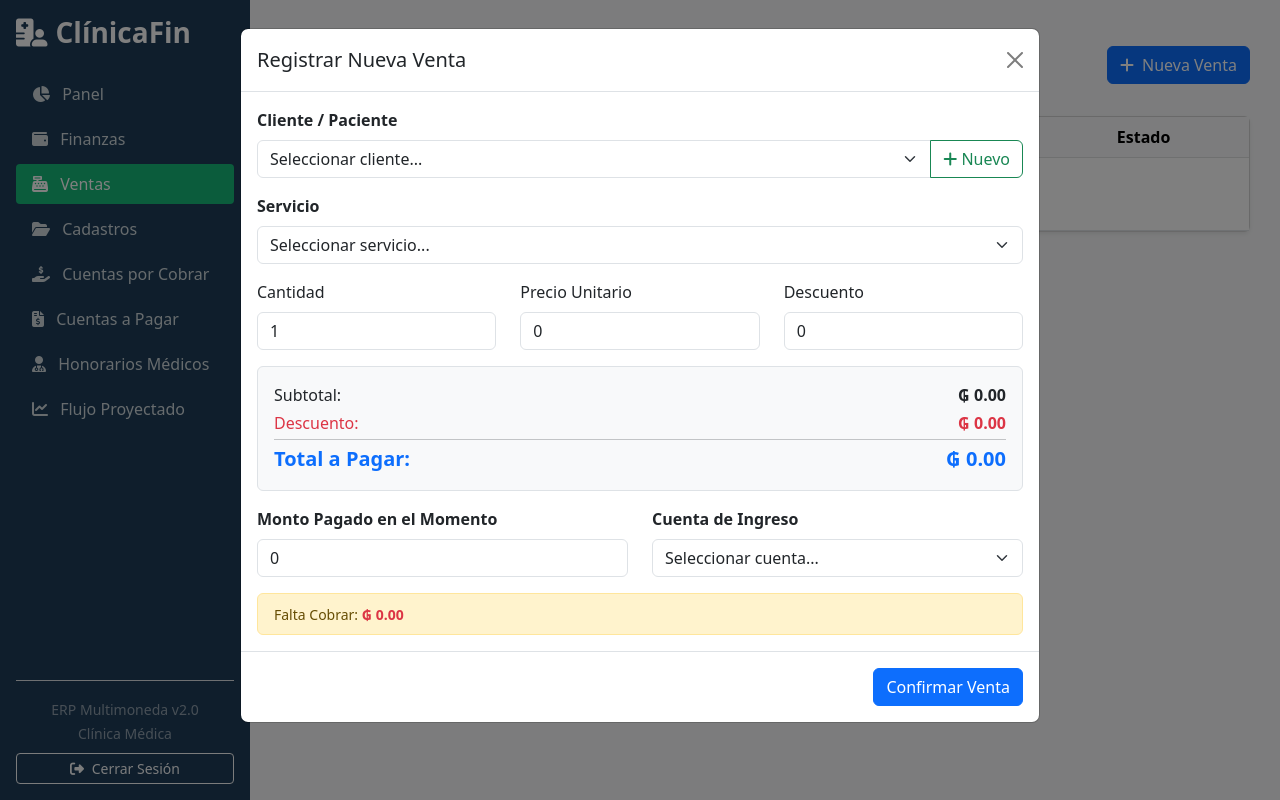
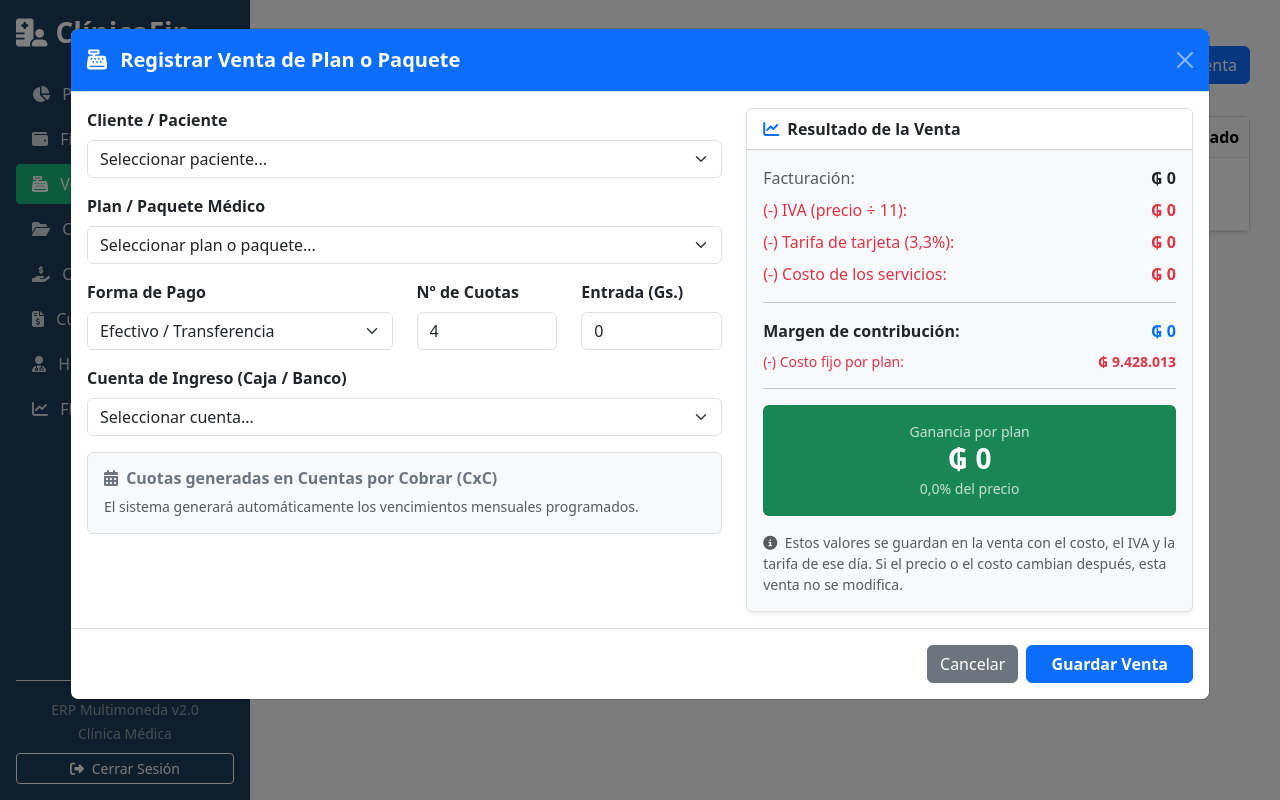
Before and after one commit to patriciafranco-web/finanzas1, a Flask app: page /ventas in a window 1280 px wide, after a click on "Nueva Venta". Run offline with Flask 3, Linux system fonts and the light colour scheme; a user stored in the database is signed in; data comes from the database, SQL or seed files in the repository; data that the repository does not hold is empty.

Commit message:
Update ventas.html

```diff
--- a/app/templates/ventas.html
+++ b/app/templates/ventas.html
@@ -2,8 +2,8 @@
 {% block content %}
 <div class="d-flex justify-content-between align-items-center mb-3">
     <div>
-        <h2>Módulo de Ventas</h2>
-        <p class="text-muted mb-0">Flujo de venta de servicios, cuentas por cobrar y transacciones</p>
+        <h2>Módulo de Ventas de Planes y Paquetes</h2>
+        <p class="text-muted mb-0">Registro de ventas, formas de pago, cuotas automáticas en CxC y análisis de márgenes</p>
     </div>
     <button class="btn btn-primary" data-bs-toggle="modal" data-bs-target="#modalVenta"><i class="fa-solid fa-plus me-1"></i> Nueva Venta</button>
 </div>
@@ -14,10 +14,12 @@
             <thead class="table-light">
                 <tr>
                     <th>Fecha</th>
-                    <th>Cliente</th>
-                    <th>Total</th>
+                    <th>Cliente / Paciente</th>
+                    <th>Plan / Paquete</th>
+                    <th>Total (IVA Incl.)</th>
                     <th>Pagado</th>
                     <th>Saldo Pendiente</th>
+                    <th>Margen / Ganancia</th>
                     <th>Estado</th>
                 </tr>
             </thead>
@@ -25,16 +27,12 @@
                 {% for v in ventas %}
                 <tr>
                     <td>{{ v.fecha.strftime('%d/%m/%Y') if v.fecha else '-' }}</td>
-                    <td class="fw-bold">
-                        {% if v.cliente %}
-                            {{ v.cliente.nombre }}
-                        {% else %}
-                            Particular / General
-                        {% endif %}
-                    </td>
-                    <td class="fw-bold">₲ {{ "{:,.2f}".format(v.total or 0) }}</td>
-                    <td class="text-success fw-bold">₲ {{ "{:,.2f}".format(v.pagado or 0) }}</td>
-                    <td class="text-danger fw-bold">₲ {{ "{:,.2f}".format(v.saldo or 0) }}</td>
+                    <td class="fw-bold">{{ v.cliente.nombre if v.cliente else 'Particular' }}</td>
+                    <td><span class="badge bg-info text-dark">{{ v.paquete.nombre if v.paquete else 'Venta General' }}</span></td>
+                    <td class="fw-bold">₲ {{ "{:,.0f}".format(v.total or 0).replace(',', '.') }}</td>
+                    <td class="text-success fw-bold">₲ {{ "{:,.0f}".format(v.pagado or 0).replace(',', '.') }}</td>
+                    <td class="text-danger fw-bold">₲ {{ "{:,.0f}".format(v.saldo or 0).replace(',', '.') }}</td>
+                    <td class="text-primary fw-bold">₲ {{ "{:,.0f}".format(v.ganancia_plan or 0).replace(',', '.') }}</td>
                     <td>
                         {% if v.estado == 'Pagada' %}<span class="badge bg-success">Pagada</span>
                         {% elif v.estado == 'Parcial' %}<span class="badge bg-info text-dark">Parcial</span>
@@ -42,99 +40,134 @@
                     </td>
                 </tr>
                 {% else %}
-                <tr><td colspan="6" class="text-center py-4 text-muted">No hay ventas registradas.</td></tr>
+                <tr><td colspan="8" class="text-center py-4 text-muted">No hay ventas registradas.</td></tr>
                 {% endfor %}
             </tbody>
         </table>
     </div>
 </div>
 
-<!-- Modal Nueva Venta -->
+<!-- Modal Nueva Venta (Alineado estrictamente al manual de la clínica) -->
 <div class="modal fade" id="modalVenta" tabindex="-1">
-    <div class="modal-dialog modal-lg">
+    <div class="modal-dialog modal-xl">
         <div class="modal-content">
             <form action="{{ url_for('main.agregar_venta_completa') }}" method="POST">
-                <div class="modal-header">
-                    <h5 class="modal-title">Registrar Nueva Venta</h5>
-                    <button type="button" class="btn-close" data-bs-dismiss="modal"></button>
+                <div class="modal-header bg-primary text-white">
+                    <h5 class="modal-title fw-bold"><i class="fas fa-cash-register me-2"></i> Registrar Venta de Plan o Paquete</h5>
+                    <button type="button" class="btn-close btn-close-white" data-bs-dismiss="modal"></button>
                 </div>
                 <div class="modal-body">
+                    <div class="row">
+                        <!-- Columna Izquierda: Formulario de Venta -->
+                        <div class="col-md-7">
                             <div class="mb-3">
                                 <label class="form-label fw-bold">Cliente / Paciente</label>
-                        <div class="input-group">
-                            <select class="form-select" name="cliente_id" id="clienteSelect">
-                                <option value="">Seleccionar cliente...</option>
+                                <select class="form-select" name="cliente_id" required>
+                                    <option value="">Seleccionar paciente...</option>
                                     {% for cl in clientes %}
-                                <option value="{{ cl.id }}">{{ cl.nombre }}</option>
+                                    <option value="{{ cl.id }}">{{ cl.nombre }} ({{ cl.documento or 'S/C' }})</option>
                                     {% endfor %}
                                 </select>
-                            <button type="button" class="btn btn-outline-success" data-bs-toggle="modal" data-bs-target="#modalNuevoClienteRapido"><i class="fa-solid fa-plus"></i> Nuevo</button>
-                        </div>
                             </div>
 
                             <div class="mb-3">
-                        <label class="form-label fw-bold">Servicio</label>
-                        <select class="form-select" name="servicio_id" id="servicioSelect" required onchange="actualizarPrecioServicio(this)">
-                            <option value="">Seleccionar servicio...</option>
-                            {% for s in servicios %}
-                            <option value="{{ s.id }}" data-precio="{{ s.precio }}">[{{ s.codigo or 'S/C' }}] {{ s.nombre }} - ₲ {{ "{:,.2f}".format(s.precio) }}</option>
+                                <label class="form-label fw-bold">Plan / Paquete Médico</label>
+                                <select class="form-select" name="paquete_id" id="paqueteSelect" required onchange="actualizarDatosPaquete(this)">
+                                    <option value="">Seleccionar plan o paquete...</option>
+                                    {% for p in paquetes %}
+                                    <option value="{{ p.id }}" data-precio="{{ p.precio }}" data-duracion="{{ p.duracion_meses }}">
+                                        {{ p.nombre }} ({{ p.duracion_meses }} meses) - ₲ {{ "{:,.0f}".format(p.precio).replace(',', '.') }}
+                                    </option>
                                     {% endfor %}
                                 </select>
                             </div>
 
                             <div class="row">
-                        <div class="col-md-4 mb-3">
-                            <label class="form-label">Cantidad</label>
-                            <input type="number" class="form-control" name="cantidad" id="inputCantidad" value="1" min="1" oninput="calcularTotalesVenta()">
+                                <div class="col-md-6 mb-3">
+                                    <label class="form-label fw-bold">Forma de Pago</label>
+                                    <select class="form-select" name="forma_pago" required>
+                                        <option value="Efectivo/Transferencia">Efectivo / Transferencia</option>
+                                        <option value="Crédito (local/extranjera)">Crédito (local / extranjera)</option>
+                                        <option value="Débito">Débito</option>
+                                        <option value="PIX">PIX</option>
+                                        <option value="Débito QR">Débito QR</option>
+                                    </select>
                                 </div>
-                        <div class="col-md-4 mb-3">
-                            <label class="form-label">Precio Unitario</label>
-                            <input type="number" step="any" class="form-control" name="precio_unitario" id="inputPrecio" value="0" oninput="calcularTotalesVenta()">
+                                <div class="col-md-3 mb-3">
+                                    <label class="form-label fw-bold">Nº de Cuotas</label>
+                                    <input type="number" class="form-control" name="num_cuotas" id="inputCuotas" value="4" min="1" max="12" required>
                                 </div>
-                        <div class="col-md-4 mb-3">
-                            <label class="form-label">Descuento</label>
-                            <input type="number" step="any" class="form-control" name="descuento" id="inputDescuento" value="0" oninput="calcularTotalesVenta()">
+                                <div class="col-md-3 mb-3">
+                                    <label class="form-label fw-bold">Entrada (Gs.)</label>
+                                    <input type="number" step="any" class="form-control" name="monto_pagado" id="inputEntrada" value="0">
                                 </div>
                             </div>
 
-                    <div class="p-3 bg-light rounded border mb-3">
-                        <div class="d-flex justify-content-between mb-1">
-                            <span>Subtotal:</span>
-                            <strong id="lblSubtotal">₲ 0.00</strong>
-                        </div>
-                        <div class="d-flex justify-content-between mb-1 text-danger">
-                            <span>Descuento:</span>
-                            <strong id="lblDescuento">₲ 0.00</strong>
-                        </div>
-                        <hr class="my-1">
-                        <div class="d-flex justify-content-between fs-5 fw-bold text-primary">
-                            <span>Total a Pagar:</span>
-                            <span id="lblTotal">₲ 0.00</span>
-                        </div>
-                    </div>
-
-                    <div class="row">
-                        <div class="col-md-6 mb-3">
-                            <label class="form-label fw-bold">Monto Pagado en el Momento</label>
-                            <input type="number" step="any" class="form-control" name="monto_pagado" id="inputPagado" value="0" oninput="calcularTotalesVenta()">
-                        </div>
-                        <div class="col-md-6 mb-3">
-                            <label class="form-label fw-bold">Cuenta de Ingreso</label>
-                            <select class="form-select" name="cuenta_id">
+                            <div class="mb-3">
+                                <label class="form-label fw-bold">Cuenta de Ingreso (Caja / Banco)</label>
+                                <select class="form-select" name="cuenta_id" required>
                                     <option value="">Seleccionar cuenta...</option>
                                     {% for c in cuentas %}
                                     <option value="{{ c.id }}">{{ c.nombre }} ({{ c.moneda }})</option>
                                     {% endfor %}
                                 </select>
                             </div>
+
+                            <div class="card bg-light border p-3 mb-3">
+                                <h6 class="fw-bold text-secondary mb-2"><i class="fas fa-calendar-alt me-1"></i> Cuotas generadas en Cuentas por Cobrar (CxC)</h6>
+                                <p class="text-muted small mb-0">El sistema generará automáticamente los vencimientos mensuales programados.</p>
+                            </div>
                         </div>
 
-                    <div class="alert alert-warning py-2 mb-0">
-                        <small>Falta Cobrar: <strong id="lblSaldo" class="text-danger">₲ 0.00</strong></small>
+                        <!-- Columna Derecha: Tarjeta de Resultados y Márgenes -->
+                        <div class="col-md-5">
+                            <div class="card shadow-sm border bg-light h-100">
+                                <div class="card-header bg-white fw-bold text-dark">
+                                    <i class="fas fa-chart-line me-1 text-primary"></i> Resultado de la Venta
+                                </div>
+                                <div class="card-body">
+                                    <div class="d-flex justify-content-between mb-2">
+                                        <span class="text-muted">Facturación:</span>
+                                        <strong id="lblFacturacion">₲ 0</strong>
+                                    </div>
+                                    <div class="d-flex justify-content-between mb-2 text-danger">
+                                        <span>(-) IVA (precio ÷ 11):</span>
+                                        <strong id="lblIva">₲ 0</strong>
+                                    </div>
+                                    <div class="d-flex justify-content-between mb-2 text-danger">
+                                        <span>(-) Tarifa de tarjeta (3,3%):</span>
+                                        <strong id="lblTarifa">₲ 0</strong>
+                                    </div>
+                                    <div class="d-flex justify-content-between mb-2 text-danger">
+                                        <span>(-) Costo de los servicios:</span>
+                                        <strong id="lblCostoServicios">₲ 0</strong>
+                                    </div>
+                                    <hr>
+                                    <div class="d-flex justify-content-between mb-2 fw-bold">
+                                        <span>Margen de contribución:</span>
+                                        <span id="lblMargenContribucion" class="text-primary">₲ 0</span>
+                                    </div>
+                                    <div class="d-flex justify-content-between mb-2 text-danger small">
+                                        <span>(-) Costo fijo por plan:</span>
+                                        <strong id="lblCostoFijo">₲ 9.428.013</strong>
+                                    </div>
+                                    <hr>
+                                    <div class="p-3 rounded bg-success text-white text-center mt-3">
+                                        <small class="d-block uppercase tracking-wider opacity-75">Ganancia por plan</small>
+                                        <h3 class="fw-bold mb-0" id="lblGananciaPlan">₲ 0</h3>
+                                        <small id="lblPorcentajeMargen" class="opacity-75">0,0% del precio</small>
+                                    </div>
+                                    <p class="text-muted small mt-3 mb-0">
+                                        <i class="fas fa-info-circle me-1"></i> Estos valores se guardan en la venta con el costo, el IVA y la tarifa de ese día. Si el precio o el costo cambian después, esta venta no se modifica.
+                                    </p>
+                                </div>
+                            </div>
+                        </div>
                     </div>
                 </div>
                 <div class="modal-footer">
-                    <button type="submit" class="btn btn-primary">Confirmar Venta</button>
+                    <button type="button" class="btn btn-secondary" data-bs-dismiss="modal">Cancelar</button>
+                    <button type="submit" class="btn btn-primary fw-bold px-4">Guardar Venta</button>
                 </div>
             </form>
         </div>
@@ -142,27 +175,26 @@
 </div>
 
 <script>
-function actualizarPrecioServicio(select) {
+function actualizarDatosPaquete(select) {
     let opt = select.options[select.selectedIndex];
-    let precio = opt.getAttribute('data-precio') || 0;
-    document.getElementById('inputPrecio').value = precio;
-    calcularTotalesVenta();
-}
+    let precio = parseFloat(opt.getAttribute('data-precio')) || 0;
 
-function calcularTotalesVenta() {
-    let cantidad = parseFloat(document.getElementById('inputCantidad').value) || 0;
-    let precio = parseFloat(document.getElementById('inputPrecio').value) || 0;
-    let descuento = parseFloat(document.getElementById('inputDescuento').value) || 0;
-    let pagado = parseFloat(document.getElementById('inputPagado').value) || 0;
+    // Cálculos dinámicos en tiempo real para la tarjeta lateral
+    let iva = precio / 11;
+    let tarifa = precio * 0.033; // Estimación tarjeta crédito
+    let costoServicios = precio * 0.25; // Referencial de costos del paquete
+    let margenContribucion = precio - iva - tarifa - costoServicios;
+    let costoFijoPlan = 9428013; // Prorrateo fijo estándar
+    let gananciaPlan = margenContribucion - costoFijoPlan;
+    let porcMargen = precio > 0 ? (gananciaPlan / precio) * 100 : 0;
 
-    let subtotal = cantidad * precio;
-    let total = Math.max(0, subtotal - descuento);
-    let saldo = Math.max(0, total - pagado);
-
-    document.getElementById('lblSubtotal').innerText = '₲ ' + subtotal.toLocaleString('es-PY', {minimumFractionDigits: 2});
-    document.getElementById('lblDescuento').innerText = '₲ ' + descuento.toLocaleString('es-PY', {minimumFractionDigits: 2});
-    document.getElementById('lblTotal').innerText = '₲ ' + total.toLocaleString('es-PY', {minimumFractionDigits: 2});
-    document.getElementById('lblSaldo').innerText = '₲ ' + saldo.toLocaleString('es-PY', {minimumFractionDigits: 2});
+    document.getElementById('lblFacturacion').innerText = '₲ ' + precio.toLocaleString('es-PY', {maximumFractionDigits: 0});
+    document.getElementById('lblIva').innerText = '₲ ' + iva.toLocaleString('es-PY', {maximumFractionDigits: 0});
+    document.getElementById('lblTarifa').innerText = '₲ ' + tarifa.toLocaleString('es-PY', {maximumFractionDigits: 0});
+    document.getElementById('lblCostoServicios').innerText = '₲ ' + costoServicios.toLocaleString('es-PY', {maximumFractionDigits: 0});
+    document.getElementById('lblMargenContribucion').innerText = '₲ ' + margenContribucion.toLocaleString('es-PY', {maximumFractionDigits: 0});
+    document.getElementById('lblGananciaPlan').innerText = '₲ ' + gananciaPlan.toLocaleString('es-PY', {maximumFractionDigits: 0});
+    document.getElementById('lblPorcentajeMargen').innerText = porcMargen.toFixed(1) + '% del precio';
 }
 </script>
 {% endblock %}
```
Lines whose indentation alone changed are shown as unchanged.
